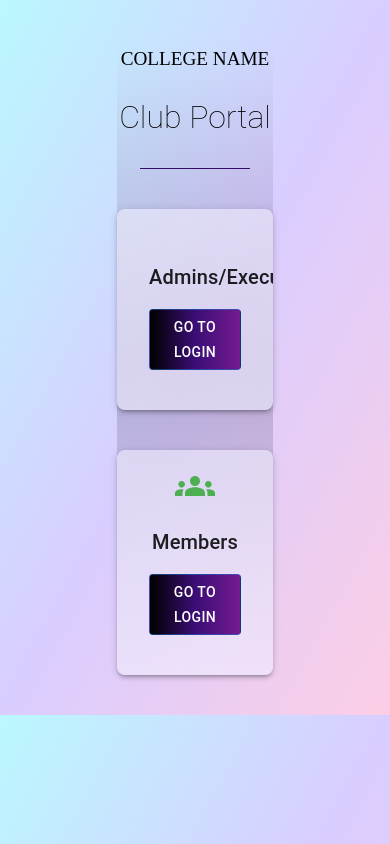
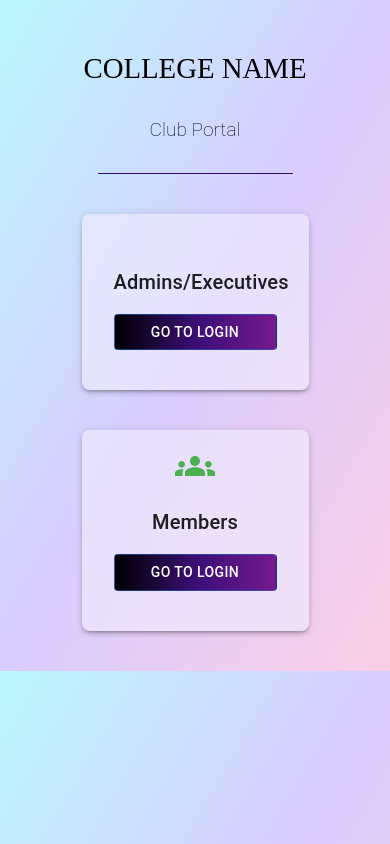
Before and after one commit to AnuElizaK/MERN-Project-1, a React (Vite) app: page / in a window 390 px wide. Built offline with nearby package versions, Linux system fonts and the light colour scheme; some icons are missing.

Commit message:
Merge branch 'main' of https://github.com/AnuElizaK/FSD-MERN-Project-1

```diff
--- a/src/components/AdminDashboard.jsx
+++ b/src/components/AdminDashboard.jsx
@@ -10,7 +10,6 @@ import {
   Container
 } from '@mui/material';
 import { Groups, Event, Campaign, Assessment } from '@mui/icons-material';
-import AccountCircleIcon from '@mui/icons-material/AccountCircle';
 
 const AdminDashboard = ({ isSidebarExpanded }) => {
   const navigate = useNavigate();
@@ -75,18 +74,6 @@ const AdminDashboard = ({ isSidebarExpanded }) => {
 
             <Grid item xs={12} sm={6} md={3}>
               <Card sx={{ p: 5, textAlign: 'center', borderRadius: 3, boxShadow: 3 }}>
-                <AccountCircleIcon sx={{ fontSize: 40, color: '#2bd7c6' }} />
-                <CardContent>
-                  <Typography variant="h6">Meetings</Typography>
-                  <Button variant="outlined" fullWidth sx={{ mt: 2 }} onClick={() => handleCardClick('/AdminMeetings')}>
-                    Manage Meetings
-                  </Button>
-                </CardContent>
-              </Card>
-            </Grid>
-
-            <Grid item xs={12} sm={6} md={3}>
-              <Card sx={{ p: 5, textAlign: 'center', borderRadius: 3, boxShadow: 3 }}>
                 <Assessment sx={{ fontSize: 40, color: '#ff9800' }} />
                 <CardContent>
                   <Typography variant="h6">Reports</Typography>
--- a/src/components/AdminSidebar.jsx
+++ b/src/components/AdminSidebar.jsx
@@ -14,6 +14,7 @@ import {
 import MenuIcon from '@mui/icons-material/Menu';
 import DashboardIcon from '@mui/icons-material/Dashboard';
 import LogoutIcon from '@mui/icons-material/Logout';
+import GroupsIcon from '@mui/icons-material/Groups';
 
 const AdminSidebar = () => {
   const [isSidebarExpanded, setSidebarExpanded] = React.useState(false);
@@ -104,6 +105,14 @@ const AdminSidebar = () => {
                 sx={{ color: isSidebarExpanded ? 'white' : 'inherit', marginLeft: isSidebarExpanded ? 2 : 0 }}
               />)}
           </ListItem>
+          <ListItem onClick={() => window.location.href = '/AdminMembers'} button id="asbutton">
+            <Tooltip title="Manage Members" placement="right">
+              <GroupsIcon sx={{ width: 32, height: 32, marginLeft: 0.5 }} />
+            </Tooltip>
+            {isSidebarExpanded && (
+              <ListItemText primary="Profile" sx={{ color: 'white', marginLeft: isSidebarExpanded ? 2 : 0 }} />
+            )}
+          </ListItem>
         </List>
       </Drawer>
     </Box>
--- a/src/components/Login.jsx
+++ b/src/components/Login.jsx
@@ -55,7 +55,7 @@ const Login = () => {
         } catch (error) {
             if (error.response?.status === 403) {
                 // Handle insufficient access
-                alert('Access denied: Only Admins.');
+                alert('Access denied: Admins only .');
                 navigate('/'); // Redirect to the roles selection page
             } else {
                 console.error(error);
--- a/src/components/Roles.css
+++ b/src/components/Roles.css
@@ -1,30 +1,50 @@
-#rh01{
+#rh01 {
     font-family: 'Gilda Display', cursive;
     text-align: center;
     font-weight: 100;
-    font-size: larger;
+    font-size: 2rem;
     line-height: 2.0;
     margin-top: 40px;
 }
-#rh02{
+
+#rh02 {
     text-align: center;
     font-weight: 100;
+    font-size: 1.5rem;
     margin-top: 20px;
 }
-#rbox{
-    background: linear-gradient(to bottom, #ffffff00, #8379a170, #ffffff00 );
-    width: 40%;
-    margin: auto;
-}
-#rc1, #rc2{
+
+#rc1, #rc2 {
     background-color: #f2eeff97;
     transition: 0.5s;
+    width: 50%;
+    max-width: 300px;
 }
-#rc1:hover, #rc2:hover{
+
+#rc1:hover, #rc2:hover {
     background-color: #f2eeff;
     transform: scale(1.03);
 }
-#rb{
+
+#rb {
     color: white;
-    background: linear-gradient(to right, #000000, #3b0e76, #741a8f );
+    background: linear-gradient(to right, #000000, #3b0e76, #741a8f);
 }
+
+@media (max-width: 768px) {
+    #rh01 {
+        font-size: 1.8rem;
+    }
+
+    #rh02 {
+        font-size: 1.2rem;
+    }
+
+    #rd {
+        width: 80%;
+    }
+
+    #rc1, #rc2 {
+        max-width: 90%;
+    }
+}
--- a/src/components/Roles.jsx
+++ b/src/components/Roles.jsx
@@ -25,11 +25,10 @@ const Roles = () => {
 
     return (
         <>
-            <Box id="rbox">
             <h1 id="rh01">COLLEGE NAME</h1>
             <h1 id="rh02">Club Portal</h1>
 
-                <Divider id="d" sx={{ width: '70%', height: 1, marginTop: 4 }} />
+            <Divider id="d" sx={{ width: '50%', height: 1, marginTop: 4 }} />
 
             <Card
                 id="rc1"
@@ -54,7 +53,6 @@ const Roles = () => {
                     </Button>
                 </CardContent>
             </Card>
-            </Box>
         </>
     );
 };
```
Also changed, not shown: 1 other file (tests, documents, lock files or other folders). Lines whose indentation alone changed are shown as unchanged.
